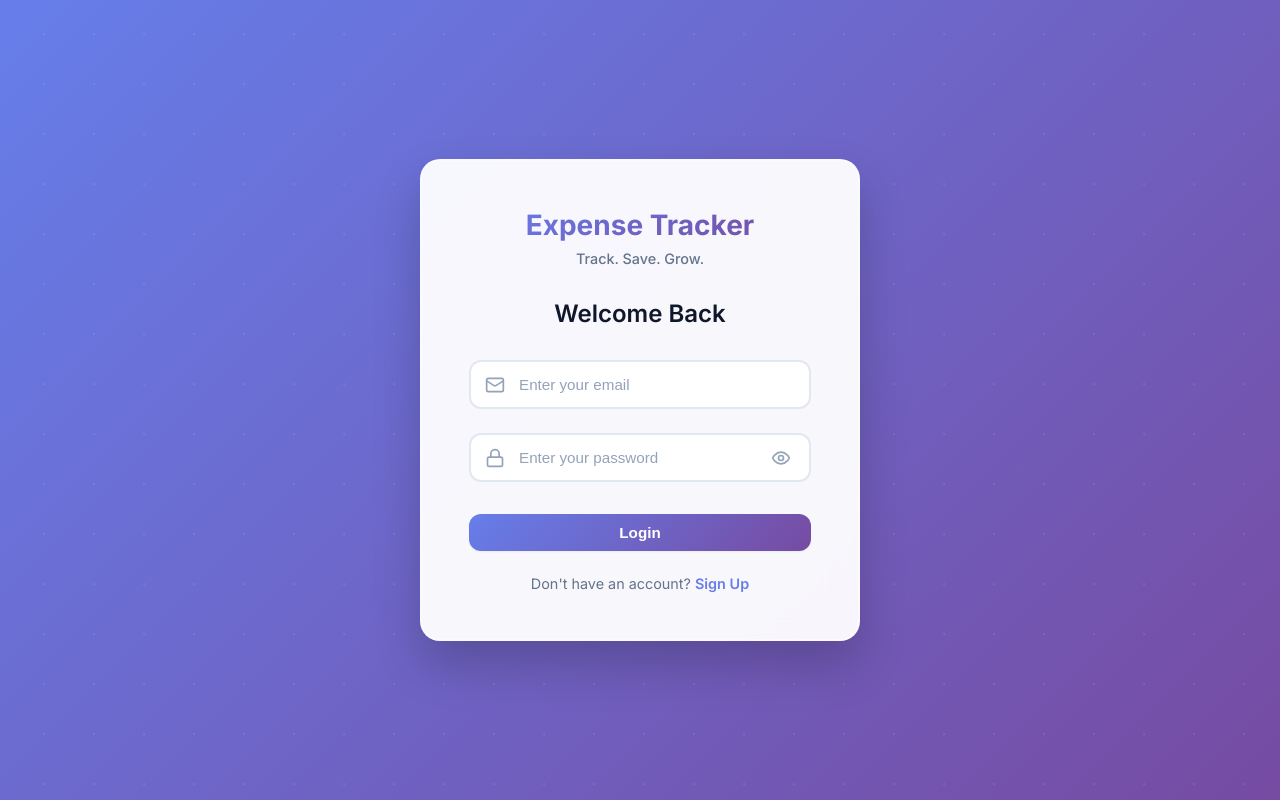
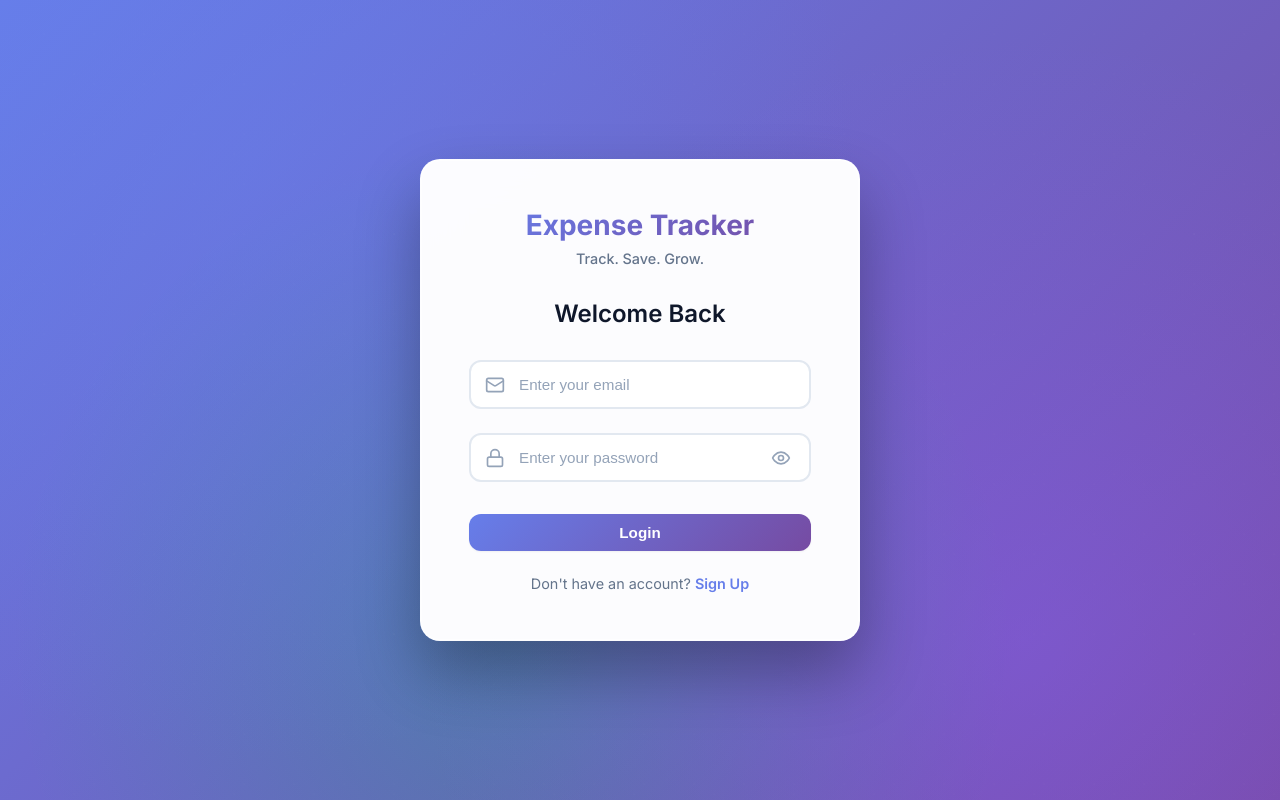
Before and after one commit to Vishallakshmikanthan/expense_tracker, a React (Vite) app: page /login in a window 1280 px wide. Built offline with nearby package versions, Linux system fonts and the light colour scheme; no server answers.

Commit message:
Enhance auth background with multi-layer gradient mesh and stronger visual depth

```diff
--- a/src/index.css
+++ b/src/index.css
@@ -174,21 +174,43 @@ body {
     justify-content: center;
     align-items: center;
     min-height: 100vh;
-    background: linear-gradient(135deg, #667eea 0%, #764ba2 100%);
+    background: #0F172A;
     position: relative;
     overflow: hidden;
 }
 
+/* Multi-layer gradient background */
 .auth-container::before {
     content: '';
     position: absolute;
+    top: 0;
+    left: 0;
+    right: 0;
+    bottom: 0;
+    background:
+        radial-gradient(circle at 20% 20%, rgba(102, 126, 234, 0.4) 0%, transparent 50%),
+        radial-gradient(circle at 80% 80%, rgba(139, 92, 246, 0.4) 0%, transparent 50%),
+        radial-gradient(circle at 40% 80%, rgba(16, 185, 129, 0.3) 0%, transparent 50%),
+        linear-gradient(135deg, #667eea 0%, #764ba2 100%);
+    z-index: 0;
+}
+
+/* Animated gradient orbs */
+.auth-container::after {
+    content: '';
+    position: absolute;
     top: -50%;
-    right: -50%;
+    left: -50%;
     width: 200%;
     height: 200%;
-    background: radial-gradient(circle, rgba(255, 255, 255, 0.1) 1px, transparent 1px);
-    background-size: 50px 50px;
+    background:
+        radial-gradient(circle, rgba(255, 255, 255, 0.03) 1px, transparent 1px),
+        radial-gradient(circle, rgba(255, 255, 255, 0.03) 1px, transparent 1px);
+    background-size: 50px 50px, 80px 80px;
+    background-position: 0 0, 25px 25px;
     animation: float 30s linear infinite;
+    opacity: 0.5;
+    z-index: 1;
 }
 
 @keyframes float {
@@ -202,17 +224,19 @@ body {
 }
 
 .auth-card {
-    background: rgba(255, 255, 255, 0.95);
-    backdrop-filter: blur(16px);
-    -webkit-backdrop-filter: blur(16px);
+    background: rgba(255, 255, 255, 0.98);
+    backdrop-filter: blur(20px);
+    -webkit-backdrop-filter: blur(20px);
     padding: 3rem;
     width: 100%;
     max-width: 440px;
-    border: 1px solid rgba(255, 255, 255, 0.3);
+    border: 1px solid rgba(255, 255, 255, 0.4);
     border-radius: var(--radius-xl);
-    box-shadow: 0 24px 48px rgba(0, 0, 0, 0.2), 0 0 0 1px rgba(255, 255, 255, 0.5) inset;
+    box-shadow:
+        0 32px 64px rgba(0, 0, 0, 0.3),
+        0 0 0 1px rgba(255, 255, 255, 0.6) inset;
     position: relative;
-    z-index: 1;
+    z-index: 10;
 }
 
 /* Auth Branding */
```
